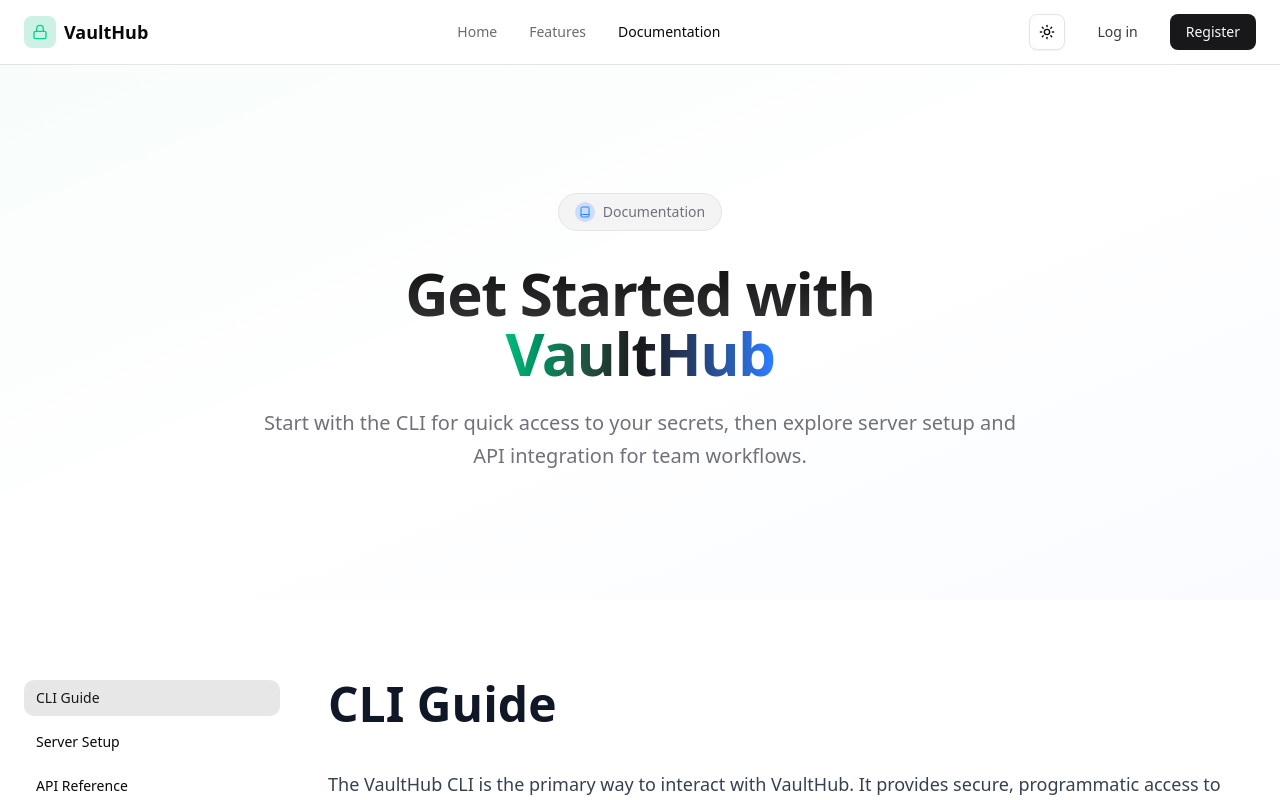
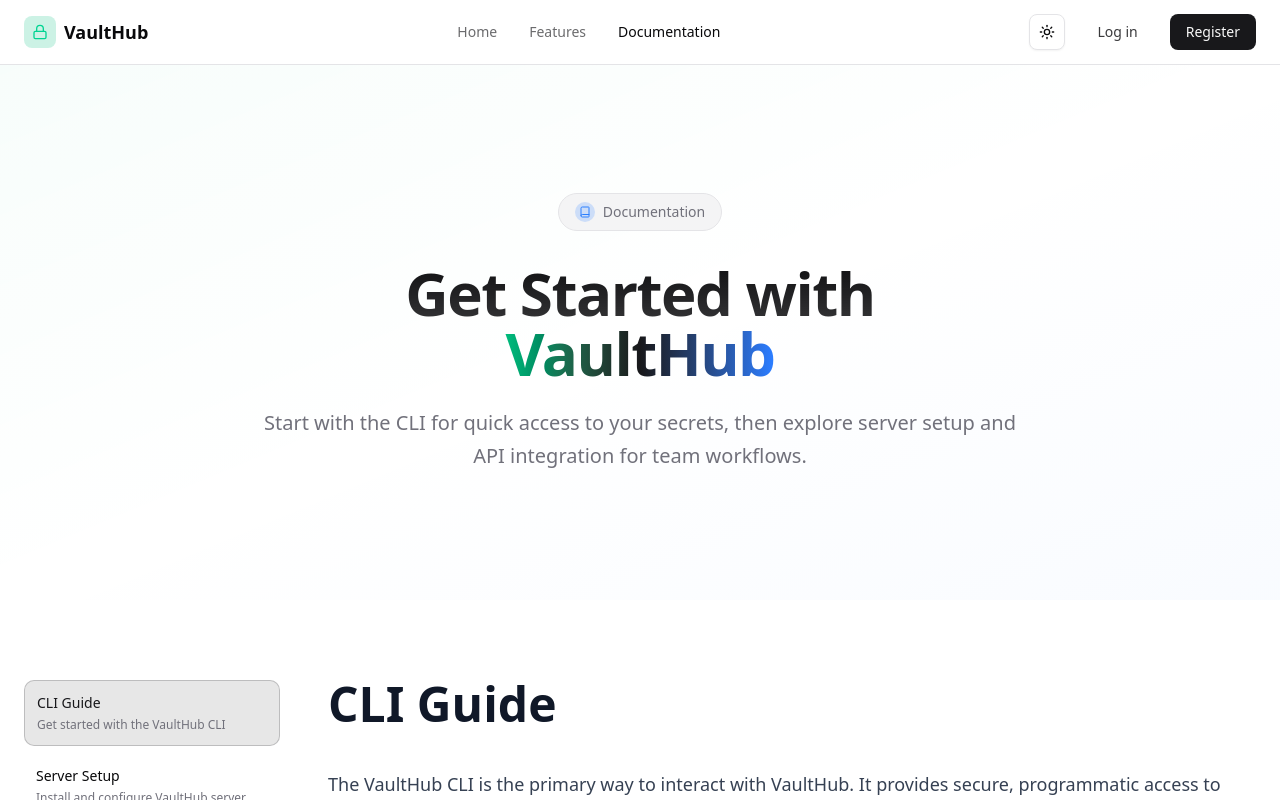
Before and after one commit to lwshen/vault-hub, a React (Vite) app in the folder apps/web/: page /docs in a window 1280 px wide. Built offline with nearby package versions, Linux system fonts and the light colour scheme; what @lwshen/vault-hub-ts-fetch-client would draw is missing.

Commit message:
feat: create Table of Contents for documentation and refactor Documentation page to utilize TOC

```diff
--- /dev/null
+++ b/apps/web/src/docs/toc.ts
@@ -0,0 +1,48 @@
+// Table of Contents configuration for documentation
+import cliGuideContent from './cli-guide.md?raw';
+import serverSetupContent from './server-setup.md?raw';
+import apiReferenceContent from './api-reference.md?raw';
+import securityContent from './security.md?raw';
+
+export interface TOCItem {
+  id: string;
+  title: string;
+  description?: string;
+  content: string;
+}
+
+export const documentationTOC: TOCItem[] = [
+  {
+    id: 'cli-guide',
+    title: 'CLI Guide',
+    description: 'Get started with the VaultHub CLI',
+    content: cliGuideContent,
+  },
+  {
+    id: 'server-setup',
+    title: 'Server Setup',
+    description: 'Install and configure VaultHub server',
+    content: serverSetupContent,
+  },
+  {
+    id: 'api-reference',
+    title: 'API Reference',
+    description: 'Complete API documentation',
+    content: apiReferenceContent,
+  },
+  {
+    id: 'security',
+    title: 'Security',
+    description: 'Security features and best practices',
+    content: securityContent,
+  },
+];
+
+// Helper functions
+export const getDocumentationItem = (id: string): TOCItem | undefined => {
+  return documentationTOC.find(item => item.id === id);
+};
+
+export const getDefaultDocumentation = (): TOCItem => {
+  return documentationTOC[0]; // Return first item (CLI Guide)
+};
--- a/apps/web/src/pages/documentation.tsx
+++ b/apps/web/src/pages/documentation.tsx
@@ -6,11 +6,8 @@ import { useState } from 'react';
 import ReactMarkdown from 'react-markdown';
 import remarkGfm from 'remark-gfm';
 
-// Import markdown content
-import cliGuideContent from '@/docs/cli-guide.md?raw';
-import serverSetupContent from '@/docs/server-setup.md?raw';
-import apiReferenceContent from '@/docs/api-reference.md?raw';
-import securityContent from '@/docs/security.md?raw';
+// Import TOC configuration
+import { documentationTOC, getDocumentationItem, getDefaultDocumentation } from '@/docs/toc';
 
 const fadeUpVariants: Variants = {
   hidden: { opacity: 0, y: 30 },
@@ -36,39 +33,12 @@ const fadeInVariants: Variants = {
   },
 };
 
-interface NavItem {
-  id: string;
-  title: string;
-  content: string;
-}
+export default function Documentation() {
+  const [activeSection, setActiveSection] = useState(() => getDefaultDocumentation().id);
 
-const navigationItems: NavItem[] = [
-  {
-    id: 'cli-guide',
-    title: 'CLI Guide',
-    content: cliGuideContent,
-  },
-  {
-    id: 'server-setup',
-    title: 'Server Setup',
-    content: serverSetupContent,
-  },
-  {
-    id: 'api-reference',
-    title: 'API Reference',
-    content: apiReferenceContent,
-  },
-  {
-    id: 'security',
-    title: 'Security',
-    content: securityContent,
-  },
-];
-
-export default function Documentation() {
-  const [activeSection, setActiveSection] = useState('cli-guide');
-
-  const currentContent = navigationItems.find(item => item.id === activeSection)?.content || cliGuideContent;
+  const navigationItems = documentationTOC;
+  const currentItem = getDocumentationItem(activeSection) || getDefaultDocumentation();
+  const currentContent = currentItem.content;
 
   const handleSectionChange = (sectionId: string) => {
     setActiveSection(sectionId);
@@ -154,13 +124,18 @@ export default function Documentation() {
                     key={section.id}
                     type="button"
                     onClick={() => handleSectionChange(section.id)}
-                    className={`block w-full text-left font-medium text-sm transition-colors px-3 py-2 rounded-lg ${
+                    className={`block w-full text-left transition-colors px-3 py-3 rounded-lg ${
                       activeSection === section.id
-                        ? 'text-primary bg-primary/10'
+                        ? 'text-primary bg-primary/10 border border-primary/20'
                         : 'text-foreground hover:text-primary hover:bg-muted/50'
                     }`}
                   >
-                    {section.title}
+                    <div className="font-medium text-sm">{section.title}</div>
+                    {section.description && (
+                      <div className="text-xs text-muted-foreground mt-1">
+                        {section.description}
+                      </div>
+                    )}
                   </button>
                 ))}
               </nav>
```
